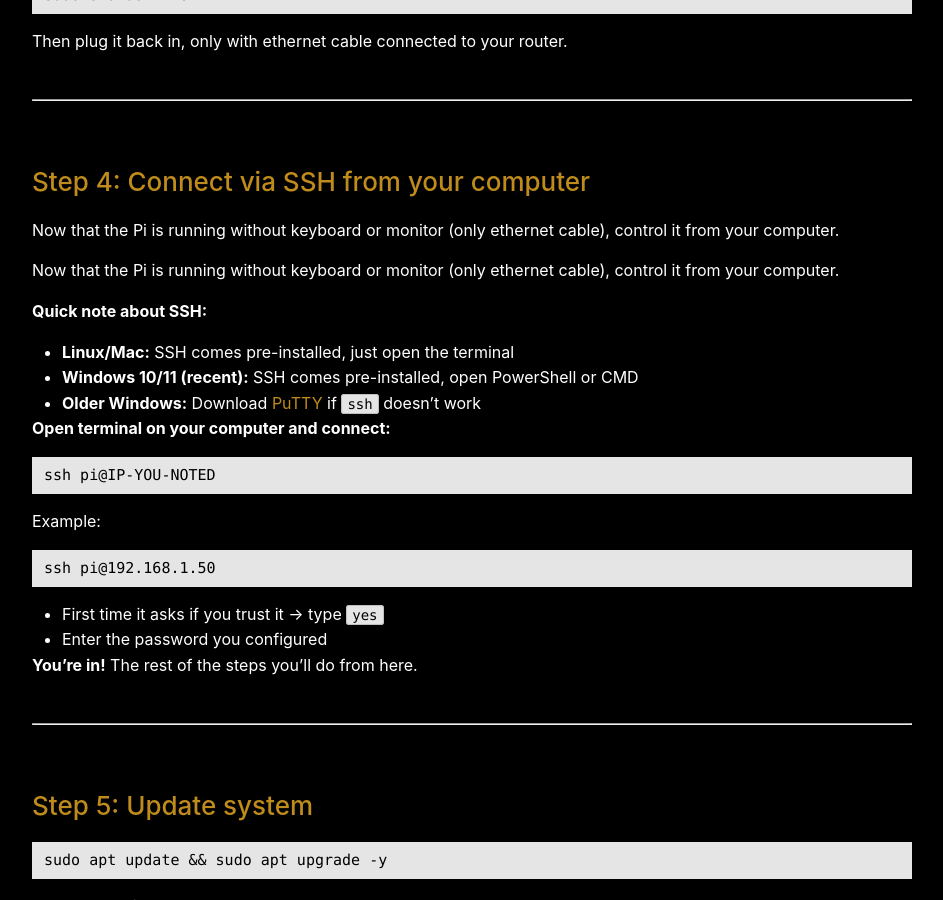
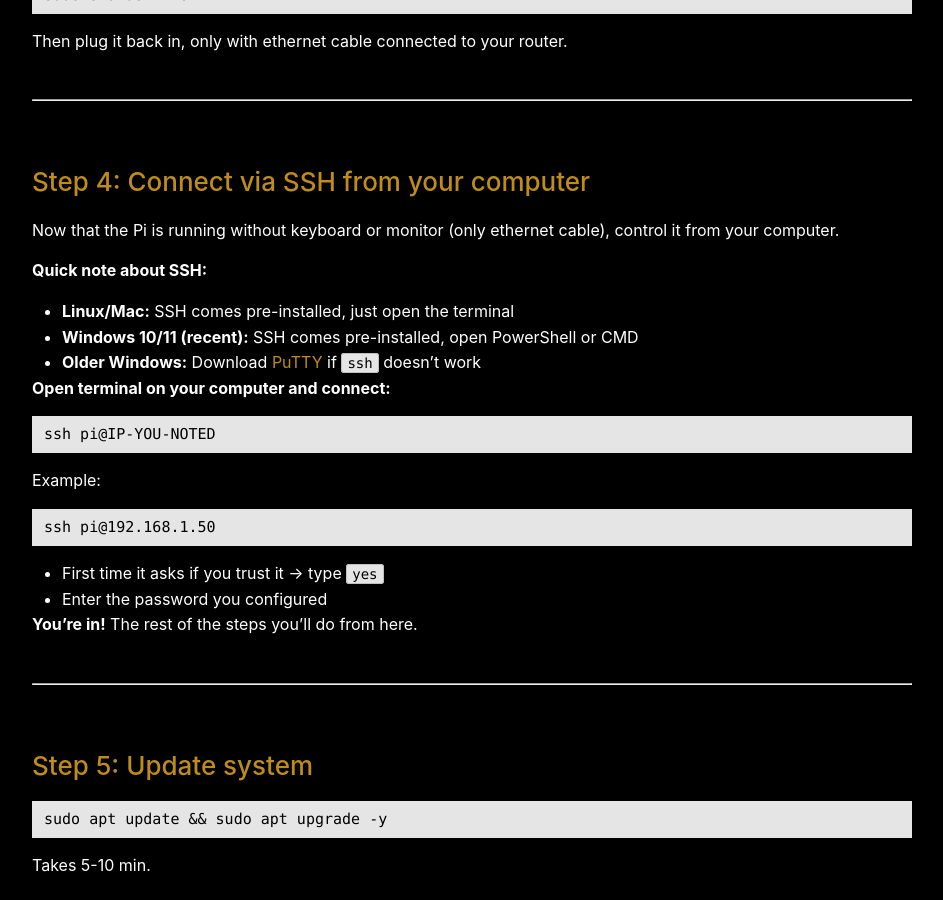
Before and after one commit to damalga/damalga-nl-lp, a Jekyll site: the page built from _posts/2025-10-28-post-3.md, in a window 1280 px wide and 900 px high, scrolled down 11800 px. Shown: the whole window, without its empty margins (168-1111 px from the left). Built offline with Jekyll 4.4.1, drawn with Linux system fonts in a browser that asks for light colours; some web fonts are replaced.

Commit message:
update post 3

```diff
--- a/_posts/2025-10-28-post-3.md
+++ b/_posts/2025-10-28-post-3.md
@@ -453,8 +453,6 @@ Then plug it back in, only with ethernet cable connected to your router.
 
 Now that the Pi is running without keyboard or monitor (only ethernet cable), control it from your computer.
 
-Now that the Pi is running without keyboard or monitor (only ethernet cable), control it from your computer.
-
 **Quick note about SSH:**
 - **Linux/Mac:** SSH comes pre-installed, just open the terminal
 - **Windows 10/11 (recent):** SSH comes pre-installed, open PowerShell or CMD
```
